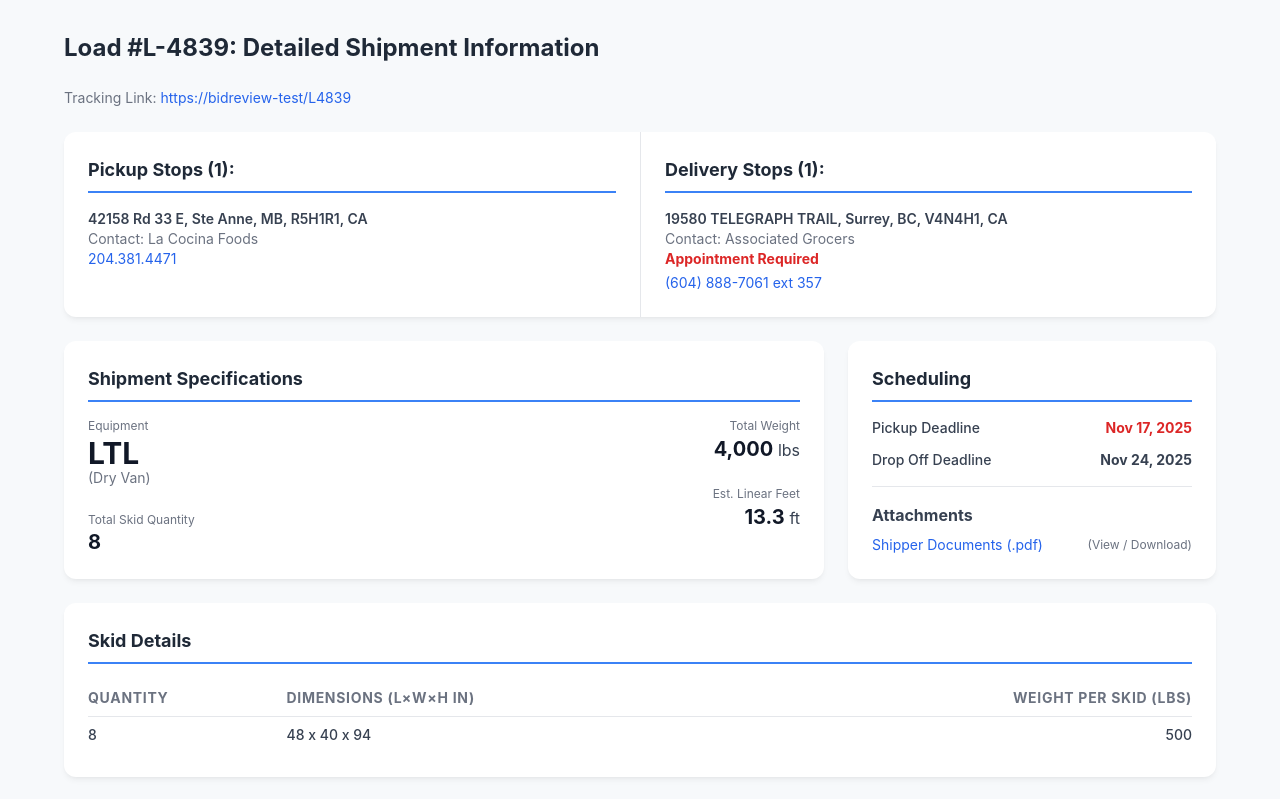
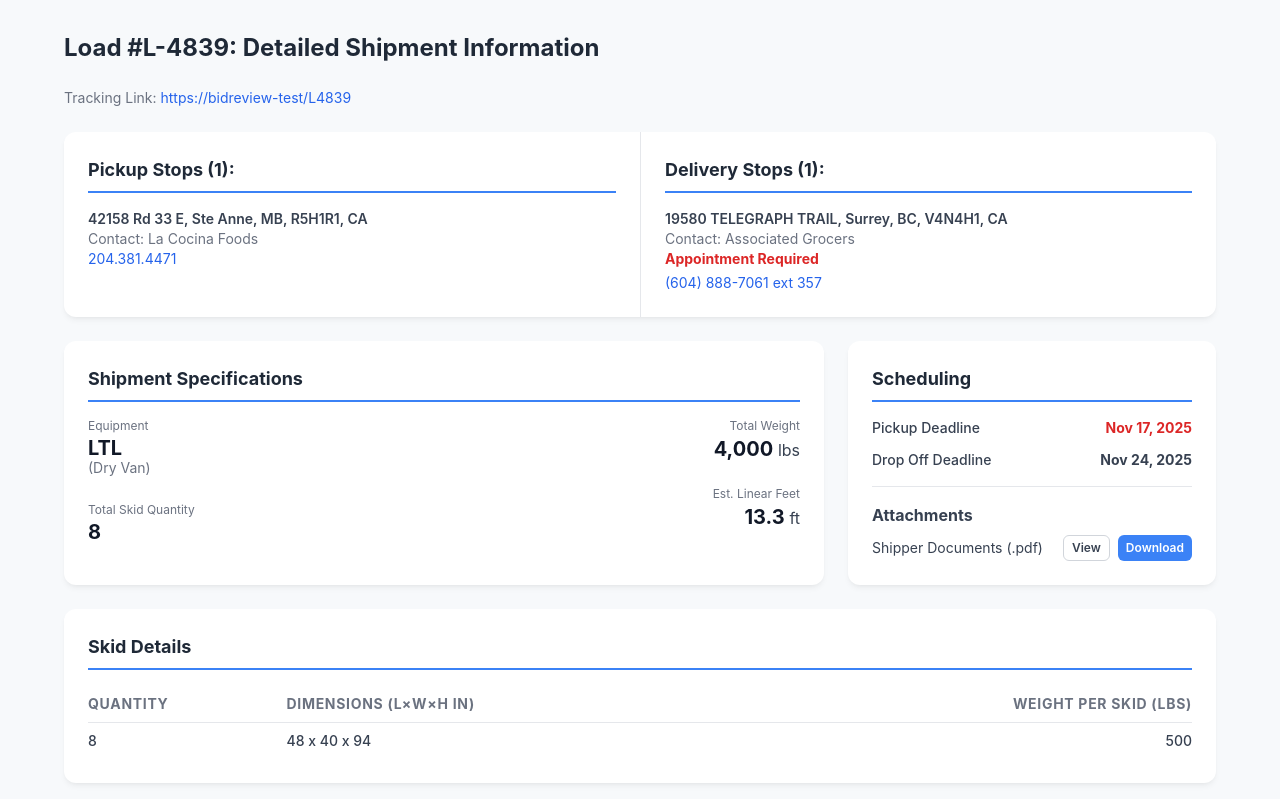
Before and after one commit to LOGIMVP/bidreview-test-, a plain HTML site: page index.html in a window 1280 px wide. Shown: the top 799 px of the page. Drawn offline with nearby package versions, Linux system fonts and the light colour scheme.

Commit message:
Update index.html

```diff
--- a/index.html
+++ b/index.html
@@ -14,7 +14,7 @@
             border-radius: 12px;
             box-shadow: 0 4px 6px -1px rgba(0, 0, 0, 0.05), 0 2px 4px -2px rgba(0, 0, 0, 0.05);
         }
-        /* CRITICAL FIX: The blue border line under major headers */
+        /* The blue border line under major headers */
         .section-header {
             border-bottom: 2px solid #3b82f6;
             padding-bottom: 8px;
@@ -37,7 +37,7 @@
             <a href="#" class="text-blue-600 hover:text-blue-800">https://bidreview-test/L4839</a>
         </div>
 
-        <!-- PICKUP AND DELIVERY STOPS (CRITICAL FIX: Merged into a single card with a vertical divider) -->
+        <!-- PICKUP AND DELIVERY STOPS (Merged into a single card with a vertical divider) -->
         <div class="info-card p-0 overflow-hidden">
             <div class="grid md:grid-cols-2 divide-x divide-gray-200">
 
@@ -71,13 +71,13 @@
             <div class="md:col-span-2 info-card p-6">
                 <h2 class="section-header">Shipment Specifications</h2>
 
-                <!-- CRITICAL FIX: Ensure left side content is left-aligned and right side is right-aligned -->
                 <div class="grid grid-cols-2 gap-y-6">
                     <!-- Left Column (LTL, Skids) -->
                     <div class="space-y-6">
                         <div class="detail-item">
                             <p class="text-xs text-gray-500 mb-1">Equipment</p>
-                            <p class="text-3xl font-bold text-gray-900 leading-none">LTL</p>
+                            <!-- UPDATED: Changed text-3xl to text-xl to match other figures -->
+                            <p class="text-xl font-bold text-gray-900 leading-none">LTL</p>
                             <p class="text-gray-500 text-sm">(Dry Van)</p>
                         </div>
                         <div class="detail-item">
@@ -114,10 +114,18 @@
                     </div>
                 </div>
                 <h3 class="font-bold text-gray-700 mt-4 mb-2">Attachments</h3>
-                <a href="#" class="text-blue-600 text-sm hover:underline flex items-center justify-between">
-                    <span class="truncate">Shipper Documents (.pdf)</span>
-                    <span class="ml-2 text-xs text-gray-500">(View / Download)</span>
-                </a>
+                <div class="flex items-center justify-between text-sm">
+                    <span class="truncate text-gray-700">Shipper Documents (.pdf)</span>
+                    <!-- UPDATED: Replaced anchor tag with two buttons -->
+                    <div class="flex space-x-2">
+                        <button onclick="console.log('Viewing document...')" class="px-2 py-1 text-xs font-semibold rounded-md border border-gray-300 bg-white text-gray-700 hover:bg-gray-100 transition duration-150">
+                            View
+                        </button>
+                        <button onclick="console.log('Downloading document...')" class="px-2 py-1 text-xs font-semibold rounded-md bg-blue-500 text-white hover:bg-blue-600 transition duration-150">
+                            Download
+                        </button>
+                    </div>
+                </div>
             </div>
         </div>
 
```
